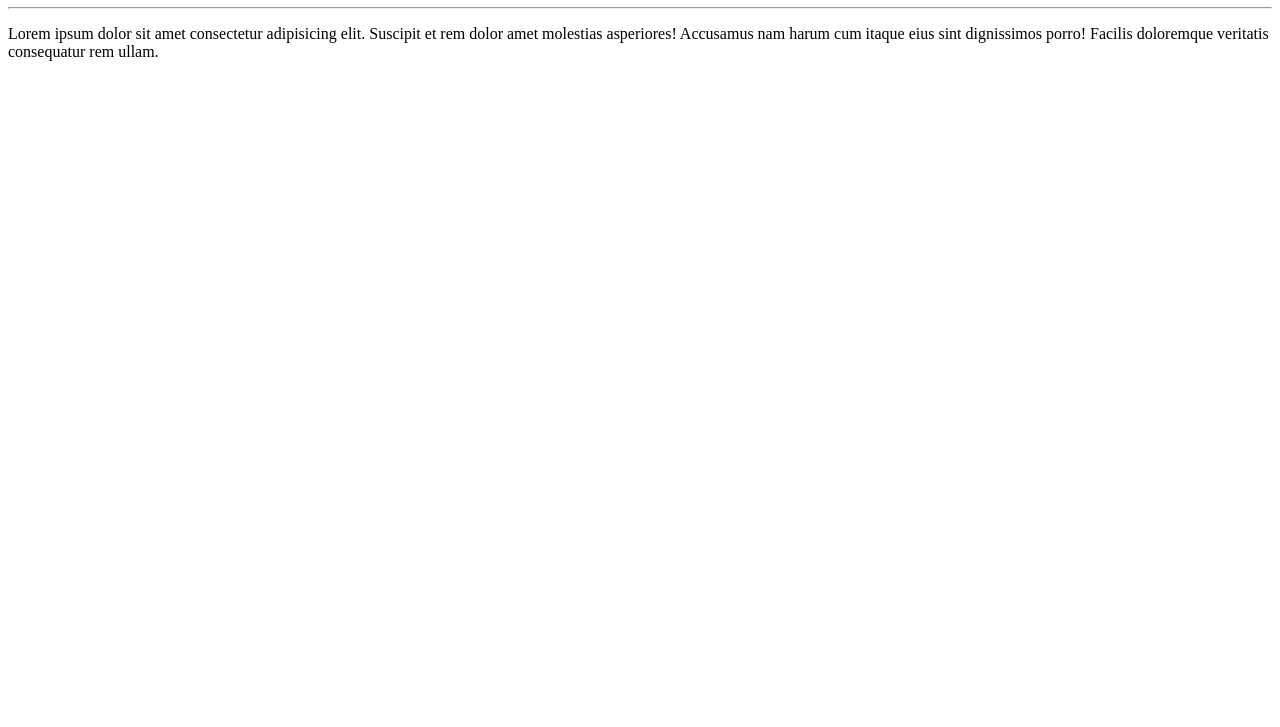
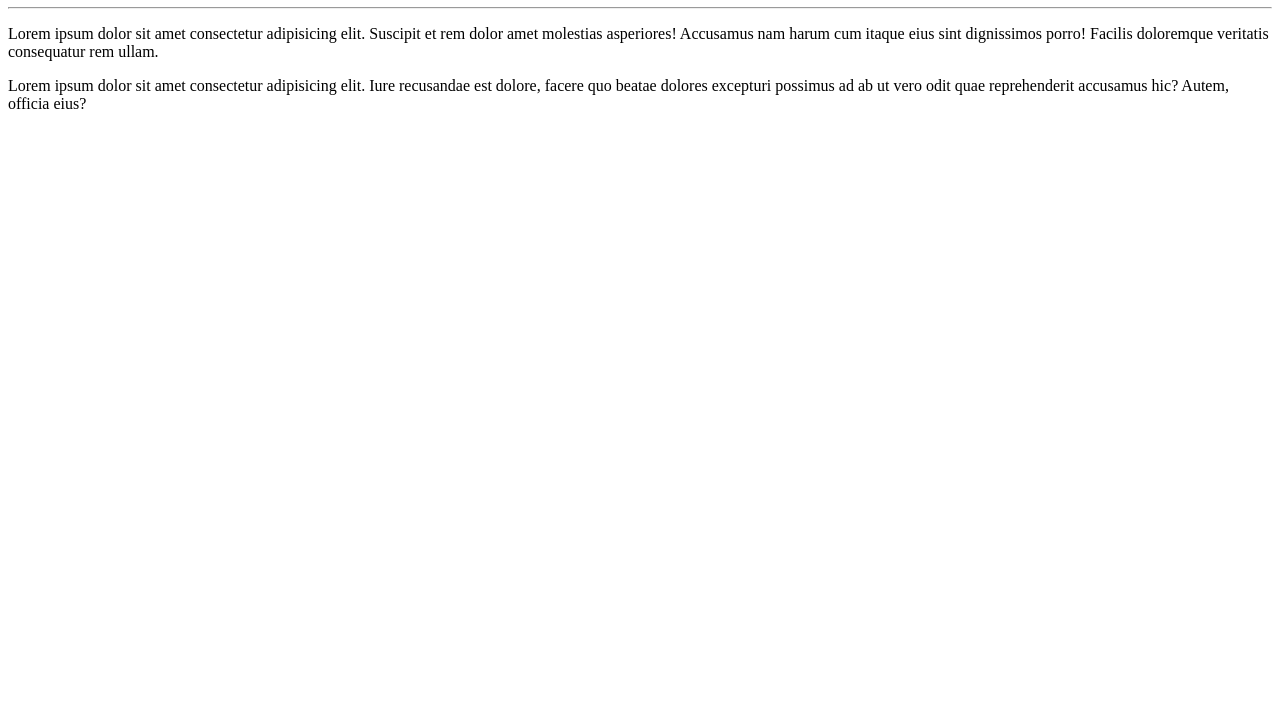
Before and after one commit to julioferreirah/Ola-Mundo, a plain HTML site: page site-exemplo/index.html in a window 1280 px wide. Shown: the part 73-800 px from the top of the page. Drawn offline with Linux system fonts and the light colour scheme.

Commit message:
Mais um parafrago

```diff
--- a/site-exemplo/index.html
+++ b/site-exemplo/index.html
@@ -10,5 +10,6 @@
     <h1>Olá, Mundo</h1>
     <hr>
     <p>Lorem ipsum dolor sit amet consectetur adipisicing elit. Suscipit et rem dolor amet molestias asperiores! Accusamus nam harum cum itaque eius sint dignissimos porro! Facilis doloremque veritatis consequatur rem ullam.</p>
+    <p>Lorem ipsum dolor sit amet consectetur adipisicing elit. Iure recusandae est dolore, facere quo beatae dolores excepturi possimus ad ab ut vero odit quae reprehenderit accusamus hic? Autem, officia eius?</p>
 </body>
 </html>
```
